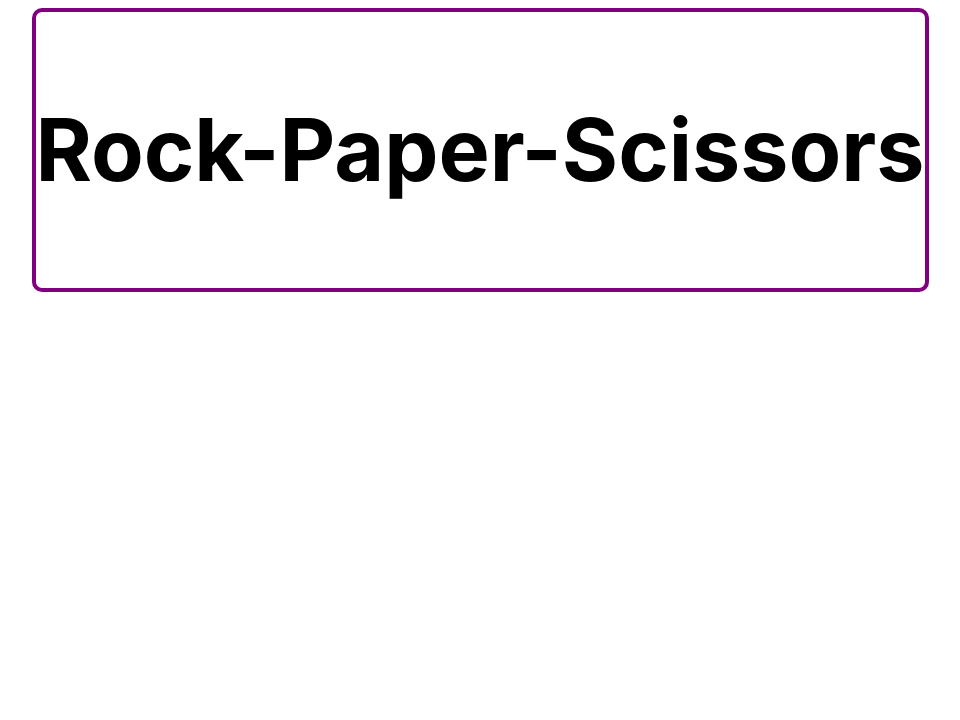
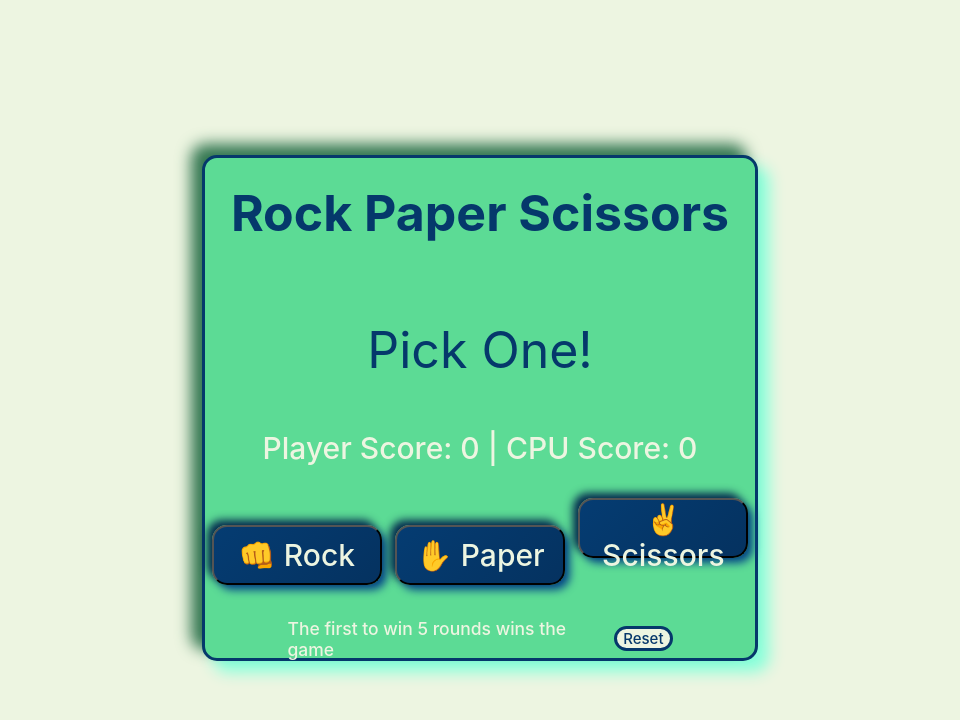
Before and after one commit to CaptainCustard/Rock-Paper-Scissor, a plain HTML site: page index.html in a window 1280 px wide. Shown: the whole page, without its empty margins (160-1120 px from the left). Drawn offline with Linux system fonts and the light colour scheme.

Commit message:
Added UI design and JS

```diff
--- a/index.html
+++ b/index.html
@@ -1,20 +1,34 @@
 <!DOCTYPE html>
-<html>
+<html lang='en'>
 
 <head>
   <link rel="stylesheet" href="style.css">
+  <link rel="apple-touch-icon" sizes="180x180" href="favicon/apple-touch-icon.png">
+  <link rel="icon" type="image/png" sizes="32x32" href="favicon/favicon-32x32.png">
+  <link rel="icon" type="image/png" sizes="16x16" href="favicon/favicon-16x16.png">
+  <link rel="manifest" href="favicon/site.webmanifest">
   <meta charset="utf-8">
-  <title>Rock-Paper-Scissors</title>
+  <title>Rock Paper Scissors</title>
 </head>
 
 <body>
 
-  <section class="main-window">
-    <div class="main-view">
-      <p class="main-view-p">Rock-Paper-Scissors</p>
-    </div>
+  <section class="first-section">
+    <div class="game-box">
+      <h1 class="game-title">Rock Paper Scissors</h1>
+      <p id='round-winner'>Pick One!</p>
+      <p id='score'></p>
+      <div class="buttons-tray">
+        <button class="buttons btn-1 rock">👊 Rock</button>
+        <button class="buttons btn-2 paper">✋ Paper</button>
+        <button class="buttons btn-3 scissors">✌️Scissors</button>
+      </div>
+      <div class ='instructions-tray'>
+        <p class='instructions'>The first to win 5 rounds wins the game</p>
+        <button class='reset'>Reset</button>
+      </div>
+       </div>
   </section>
-
   <script src="script.js"></script>
 </body>
 
--- a/script.js
+++ b/script.js
@@ -1,37 +1,39 @@
-/* var playerCounter = 0;
+var playerCounter = 0;
 var cpuCounter = 0;
+var computerSelection;
 
-while (playerCounter < 5 && cpuCounter < 5 ) {
-    var computerSelection = Math.floor(Math.random() * 3);
-    var playerSelection = prompt("Rock, paper or scissors").toLowerCase();
-    computerPlay();
-    compare(playerSelection, computerSelection)
+document.querySelector('.rock').addEventListener('click', playGame);
+document.querySelector('.paper').addEventListener('click', playGame);
+document.querySelector('.scissors').addEventListener('click', playGame);
+document.querySelector('.reset').addEventListener('click', resetGame);
+document.getElementById('score').innerHTML = `Player Score: ${playerCounter} | CPU Score: ${cpuCounter}`;
+// This function make sure the score is below 5. It assigns a random number from 1 to 3 to computerSelection
+// and grab the name of the selected button from object 'e' and assign it to playerSelection variable.
+function playGame (e) {
+
+    if (playerCounter < 5 && cpuCounter <5 ) {
+        computerSelection = Math.floor(Math.random() * 3);
+        var playerSelection = e.target.classList[2].toLowerCase();
+        // console.log(e)
+        computerPlay();
+        // compare(playerSelection, computerSelection)
+        document.getElementById('round-winner').innerHTML = compare(playerSelection, computerSelection);
+        document.getElementById('score').innerHTML = `Player Score: ${playerCounter} | CPU Score: ${cpuCounter}`;
+    } else {
+        // (playerCounter > cpuCounter) ? console.log("Player Wins!") : console.log("CPU Wins!");
+        document.getElementById('score').innerHTML = `Player Score: ${playerCounter} | CPU Score: ${cpuCounter}`;
+        return;
+    }
 }
 
-function compare (playerSelection, computerSelection) {
-if ( playerSelection == "paper" && computerSelection == "Rock") {
-    playerCounter++
-    return "Player wins!"
-} else if ( playerSelection == "paper" && computerSelection == "Scissors") {
-    cpuCounter++
-    return "CPU wins!"
-} else if ( playerSelection == "rock" && computerSelection == "Paper") {
-    cpuCounter++
-    return "CPU wins!"
-} else if ( playerSelection == "rock" && computerSelection == "Scissors") {
-    playerCounter++
-    return "Player wins!"
-} else if ( playerSelection == "scissors" && computerSelection == "Paper") {
-    playerCounter++
-    return "Player wins!"
-} else if ( playerSelection == "scissors" && computerSelection == "Rock") {
-    cpuCounter++
-    return "CPU wins!"
-} else {
-    return "Tie!"
+function resetGame () {
+    playerCounter = 0;
+    cpuCounter = 0;
+    document.getElementById('score').innerHTML = `Player Score: ${playerCounter} | CPU Score: ${cpuCounter}`;
+    document.getElementById('round-winner').innerHTML = 'Play!'
 }
-}
-
+// This function converts the random number in computerSelection
+// for the CPU to a selection of "Rock", "Paper" or "Scissors".
 function computerPlay () {
     switch (computerSelection) {
         case 0:
@@ -45,4 +47,36 @@ function computerPlay () {
             break;
     }
     return computerSelection;
-} */
+}
+
+// This function compare the selections of Player and CPU and update the counters and anounce
+// round winner.
+function compare (playerSelection, computerSelection) {
+    if ( playerSelection == "paper" && computerSelection == "Rock") {
+            playerCounter++
+            console.log(`Player Wins! ${'\n'} Player Score: ${playerCounter} - CPU Score: ${cpuCounter}`)
+            return 'Player Wins!'
+    } else if ( playerSelection == "paper" && computerSelection == "Scissors") {
+            cpuCounter++
+            console.log(`CPU Wins! ${'\n'} Player Score: ${playerCounter} - CPU Score: ${cpuCounter}`)
+            return 'CPU Wins!'
+    } else if ( playerSelection == "rock" && computerSelection == "Paper") {
+            cpuCounter++
+            console.log(`CPU Wins! ${'\n'} Player Score: ${playerCounter} - CPU Score: ${cpuCounter}`)
+            return 'CPU Wins!'
+    } else if ( playerSelection == "rock" && computerSelection == "Scissors") {
+            playerCounter++
+            console.log(`Player Wins! ${'\n'} Player Score: ${playerCounter} - CPU Score: ${cpuCounter}`)
+            return 'Player Wins!'
+    } else if ( playerSelection == "scissors" && computerSelection == "Paper") {
+            playerCounter++
+            console.log(`Player Wins! ${'\n'} Player Score: ${playerCounter} - CPU Score: ${cpuCounter}`)
+            return 'Player Wins!'
+    } else if ( playerSelection == "scissors" && computerSelection == "Rock") {
+            cpuCounter++
+            console.log(`CPU Wins! ${'\n'} Player Score: ${playerCounter} - CPU Score: ${cpuCounter}`)
+            return 'CPU Wins!'
+    } else {
+            return "Tie!"
+    }
+}
--- a/style.css
+++ b/style.css
@@ -1,23 +1,92 @@
 * {
     font-family: -apple-system, BlinkMacSystemFont, 'Segoe UI', Roboto, Oxygen, Ubuntu, Cantarell, 'Open Sans', 'Helvetica Neue', sans-serif;
-    font-size: 140%;
-    font-weight: 700;
+    font-size: 50px;
+    font-weight: 500;
 }
-.main-window {
+body {
     display: flex;
+    height: 100vh;
+    flex-direction: row;
+    justify-content: center;
+    align-items: center;
+    background: #edf5e1;
+}
+.first-section {
+    display: flex;
+    flex-direction: row;
     justify-content: center;
     align-items: center;
 }
-.main-view{
+.game-box {
     display: flex;
-    align-items: top;
-    justify-content: center;
-    border-style: solid;
-    border-color: #800080;
-    border-radius: 10px;
-    border-width: 4px;
+    flex-direction: column;
+    align-items: center;
+    /* justify-content: space-around; */
+    height: 10em;
+    width: 11em;
+    background-color: #5cdb95;
+    border: 3px solid #05386b;
+    border-radius: 15px;
+    box-shadow:  -11px -11px 15px #327650, 11px 11px 15px #86ffda;
 }
-
-.main-view p {
-
+.game-title{
+    margin-top: 25px;
+    font-size: 50px;
+    font-weight: 650;
+    color: #05386b;
 }
+#round-winner{
+    margin: 35px 0px 10px 0px;
+    text-align: center;
+    height: 72px;
+    width: 332px;
+    font-weight: 400;
+    color: #05386b;
+}
+#score {
+    margin: 1.35em 0em 0.4em 0em;
+    text-align: center;
+    font-size: 30px;
+    color: #edf5e1;
+}
+.buttons-tray {
+    margin: 20px 0px 15px 0px;
+}
+.buttons {
+    outline: none;
+    color: #edf5e1;
+    width: 170px;
+    height: 60px;
+    border-radius: 15px;
+    font-size: 30px;
+    background: linear-gradient(315deg, #053260, #053c72);
+    box-shadow:  -5px -5px 8px #04294e, 5px 5px 8px #064788;
+}
+.buttons:hover {
+    background: #084a8b;
+}
+.instructions-tray {
+    display: flex;
+    flex-direction: row;
+    justify-content: space-between;
+    align-items: center;
+    width: 70%;
+}
+.instructions {
+    color: #edf5e1;
+    font-size: 0.35em;
+}
+.reset {
+    background-color: #edf5e1;
+    color: #05386b;
+    border-radius: 15px;
+    font-size: 0.30em;
+    height: 25px;
+    outline: none;
+    text-align: center;
+    border: 3px solid #05386b;
+    line-height: 15px;
+}
+.reset:hover {
+    background-color: #d0dac1;
+}
```
Also changed, not shown: favicon/android-chrome-192x192.png (added), favicon/android-chrome-512x512.png (added), favicon/apple-touch-icon.png (added), favicon/favicon-16x16.png (added), favicon/favicon-32x32.png (added), favicon/favicon.ico (added), favicon/site.webmanifest (added), 2 other files.
